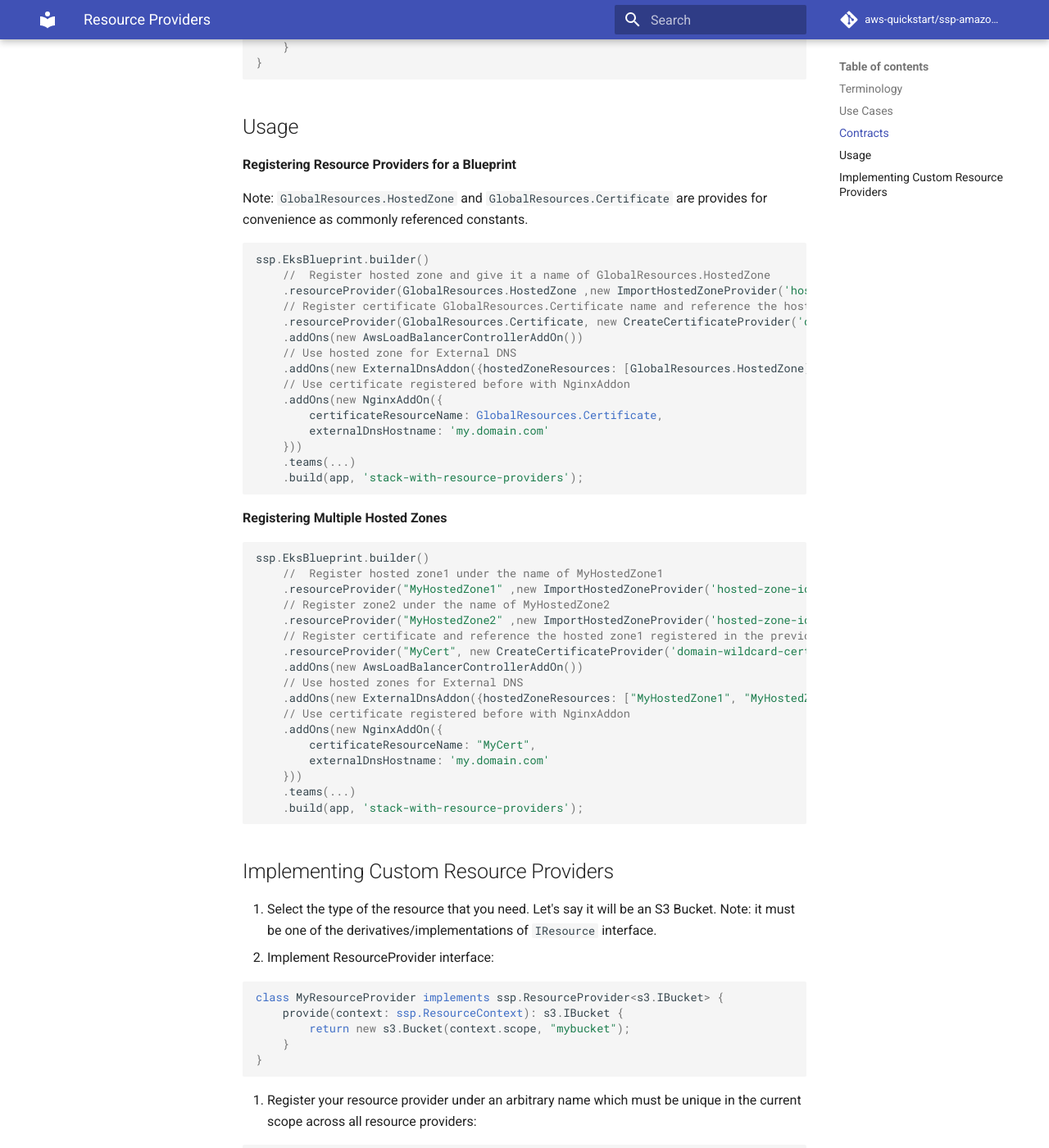
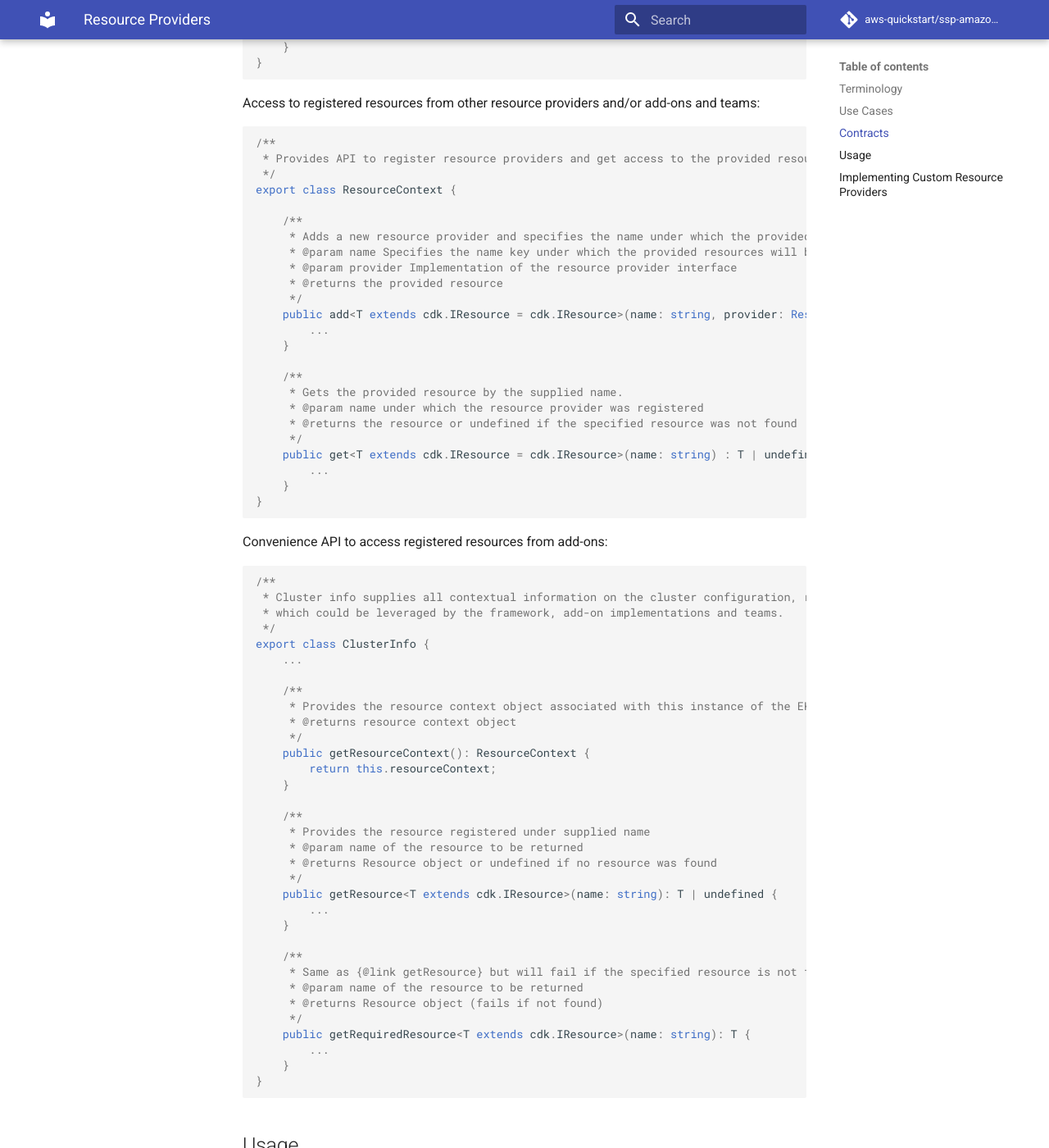
Before and after one commit to aws-quickstart/cdk-eks-blueprints, an MkDocs documentation site: the page built from docs/resource-providers/index.md, in a window 1280 px wide and 1400 px high, scrolled down 1696 px. Shown: the whole window at 82% size. Built offline with MkDocs 1.6.1 and Material for MkDocs 9.7.7, drawn with Linux system fonts in a browser that asks for light colours; comment, search, counter and statistics services are not loaded; some of the changed text lies outside the part shown.

Commit message:
addressing review comments

````diff
--- a/docs/resource-providers/index.md
+++ b/docs/resource-providers/index.md
@@ -12,7 +12,7 @@ A resource provider is a core SSP concept that enables customers to supply resou
 
 `ClusterAddOn` and `Team` implementations require AWS resources that can be shared across several constructs. For example, `ExternalDnsAddOn` requires an array of hosted zones that will be used for integration with Route53. `NginxAddOn` requires a certificate and hosted zone (for DNS validation) in order to use TLS termination. VPC may be used inside add-ons and team constructs to look up VPC CIDR and subnets.
 
-The SSP Platform provides ability to register a resource provider under an arbitrary name and make it available in the resource context, which is available to all add-ons and teams. With this capability, customers can either use existing resource providers or create their own and reference the provided resources inside add-ons, teams or other resource providers.
+The SSP framework provides ability to register a resource provider under an arbitrary name and make it available in the resource context, which is available to all add-ons and teams. With this capability, customers can either use existing resource providers or create their own and reference the provided resources inside add-ons, teams or other resource providers.
 
 Resource providers may depend on resources provided by other resource providers. For example, `CertificateResourceProvider` relies on a hosted zone resource, which is expected to be supplied by another provider.
 
@@ -51,6 +51,74 @@ class DynamoDbTableResourceProvider implements ResourceProvider<ITable> {
 }
 
 ```
+
+Access to registered resources from other resource providers and/or add-ons and teams:
+
+```typescript
+/**
+ * Provides API to register resource providers and get access to the provided resources.
+ */
+export class ResourceContext {
+
+    /**
+     * Adds a new resource provider and specifies the name under which the provided resource will be registered,
+     * @param name Specifies the name key under which the provided resources will be registered for subsequent look-ups.
+     * @param provider Implementation of the resource provider interface
+     * @returns the provided resource
+     */
+    public add<T extends cdk.IResource = cdk.IResource>(name: string, provider: ResourceProvider<T>) : T {
+        ...
+    }
+
+    /**
+     * Gets the provided resource by the supplied name.
+     * @param name under which the resource provider was registered
+     * @returns the resource or undefined if the specified resource was not found
+     */
+    public get<T extends cdk.IResource = cdk.IResource>(name: string) : T | undefined {
+        ...
+    }
+}
+```
+
+Convenience API to access registered resources from add-ons:
+
+```typescript
+/**
+ * Cluster info supplies all contextual information on the cluster configuration, registered resources and add-ons
+ * which could be leveraged by the framework, add-on implementations and teams.
+ */
+export class ClusterInfo {
+    ...
+
+    /**
+     * Provides the resource context object associated with this instance of the EKS Blueprint.
+     * @returns resource context object
+     */
+    public getResourceContext(): ResourceContext {
+        return this.resourceContext;
+    }
+
+    /**
+     * Provides the resource registered under supplied name
+     * @param name of the resource to be returned
+     * @returns Resource object or undefined if no resource was found
+     */
+    public getResource<T extends cdk.IResource>(name: string): T | undefined {
+        ...
+    }
+
+    /**
+     * Same as {@link getResource} but will fail if the specified resource is not found
+     * @param name of the resource to be returned
+     * @returns Resource object (fails if not found)
+     */
+    public getRequiredResource<T extends cdk.IResource>(name: string): T {
+        ...
+    }
+}
+```
+
 
 ## Usage
 
````
Also changed, not shown: docs/addons/external-dns.md (+1 -1 lines), docs/addons/index.md (+1 -1 lines), docs/addons/nginx.md (+1 -1 lines), 2 other files.
